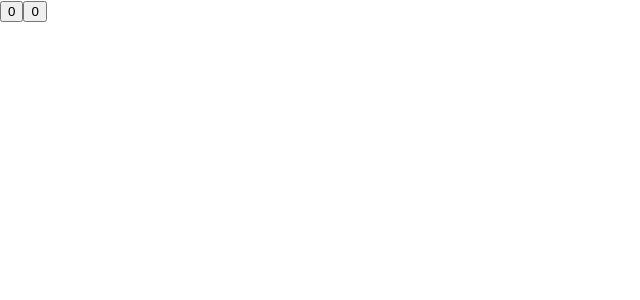
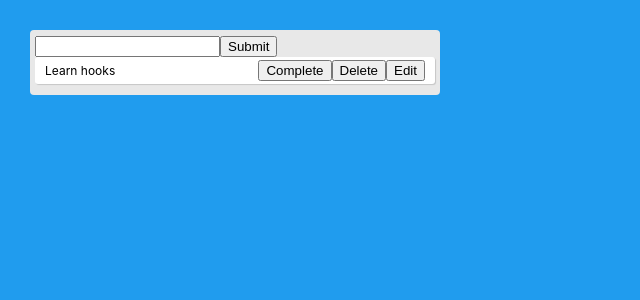
Before and after one commit to FilipKalicanin/react-documentation-advanced, a React (Create React App) app: page / in a window 1280 px wide. Shown: the top 300 px of the page, without its empty margins (0-640 px from the left). Built offline with nearby package versions, Linux system fonts and the light colour scheme.

Commit message:
started hooks

```diff
--- /dev/null
+++ b/src/Hooks/HooksApp.js
@@ -0,0 +1,90 @@
+import React, { useState } from 'react'
+
+let todoList = [
+    {
+        text: 'Learn hooks',
+        isCompleted: false
+    }
+]
+
+function Todo(props) {
+
+    return (
+        <div style={{textDecoration: props.todo.isCompleted ? 'line-trough' : ''}} className='todo'>
+            {props.todo.text}
+            <div>
+                <button onClick={() => props.completeTodo(props.index)}>Complete</button>
+                <button onClick={() => props.deleteTodo(props.index)}>Delete</button>
+                <button onClick={() => props.editTodo(props.index)}>Edit</button>
+            </div>
+        </div>
+    )
+}
+
+function TodoForm({ addTodo }) {
+    const [value, setValue] = useState('');
+
+    function handleSubmit(e) {
+        e.preventDefault();
+        if (!value) {
+            return;
+        }
+        addTodo(value);
+        setValue('');
+    }
+
+    // useEffect(() => {
+    //     setValue('Filip')
+    // }, [])
+
+    return (
+        <div>
+            <input type='text' className='input' value={value} onChange={(e) => setValue(e.target.value)}></input>
+            <button onClick={handleSubmit}>Submit</button>
+        </div>
+    )
+}
+
+function HooksApp() {
+    const [todos, setTodos] = useState(todoList)
+
+    function addTodo(text) {
+        let newTodo = [...todos, { text }];
+        setTodos(newTodo);
+    }
+
+    function completeTodo(index) {
+        let newTodo = [...todos];
+        newTodo[index].isCompleted = true;
+        setTodos(newTodo);
+    }
+
+    function deleteTodo(index) {
+        let newTodo = [...todos];
+        newTodo.splice(index, 1);
+        setTodos(newTodo);
+    }
+
+    function editTodo(index) {
+
+    }
+
+    return (
+        <div className='app'>
+            <div className='todo-list'>
+                <TodoForm addTodo={addTodo} />
+                {todos.map((todo, index) => (
+                    <Todo key={index}
+                    todo={todo}
+                    index={index}
+                    completeTodo={completeTodo}
+                    deleteTodo={deleteTodo}
+                    editTodo={editTodo}
+                    />
+                ))}
+            </div>
+        </div>
+    )
+}
+
+export default HooksApp;
--- a/src/index.css
+++ b/src/index.css
@@ -11,3 +11,28 @@ code {
   font-family: source-code-pro, Menlo, Monaco, Consolas, 'Courier New',
     monospace;
 }
+
+.app {
+  background: #209cee;
+  height: 100vh;
+  padding: 30px;
+}
+
+.todo-list {
+  background: #e8e8e8;
+  border-radius: 4px;
+  max-width: 400px;
+  padding: 5px;
+}
+
+.todo {
+  align-items: center;
+  background: #fff;
+  border-radius: 3px;
+  box-shadow: 1px 1px 1px rgba(0, 0, 0, 0.15);
+  display: flex;
+  font-size: 12px;
+  justify-content: space-between;
+  margin-bottom: 6px;
+  padding: 3px 10px;
+}
--- a/src/index.js
+++ b/src/index.js
@@ -11,11 +11,12 @@ import './index.css';
 // import RenderPropsApp from './RenderProps.js/RenderPropsApp';
 // import AnimationRef from './Refs/AnimationRef';
 // import RenderProps2App from './RenderProps.js/Example2.js/RenderProps2App';
-import AppHoc2 from './HOC/HOC2.js/AppHoc2'
+// import AppHoc2 from './HOC/HOC2.js/AppHoc2'
+import HooksApp from './Hooks/HooksApp';
 
 ReactDOM.render(
   <React.StrictMode>
-    <AppHoc2 />
+    <HooksApp />
   </React.StrictMode>,
   document.getElementById('root')
 );
```
Also changed, not shown: src/practise.js/App.js (added, +42 -0 lines), src/practise.js/TodoItem.js (added, +7 -0 lines), src/practise.js/TodoList.js (added, +22 -0 lines).
